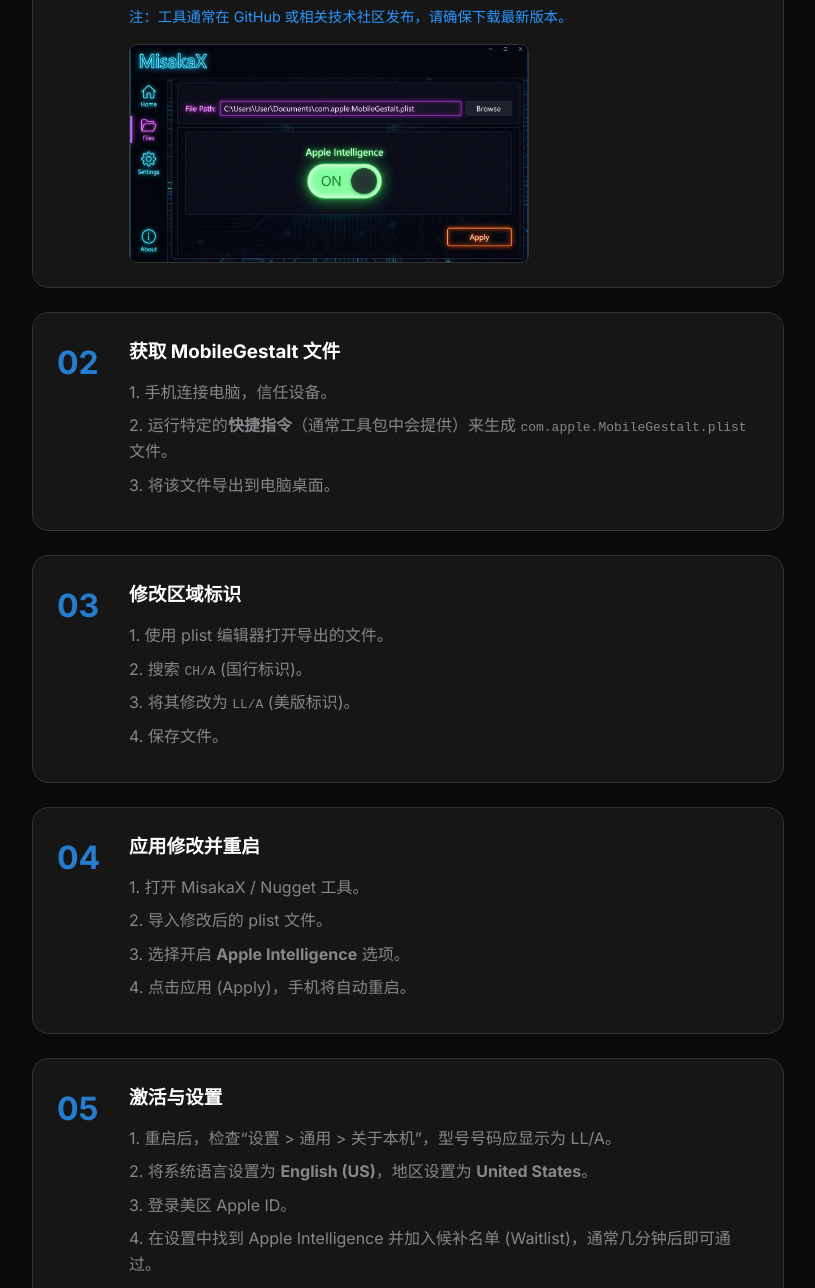
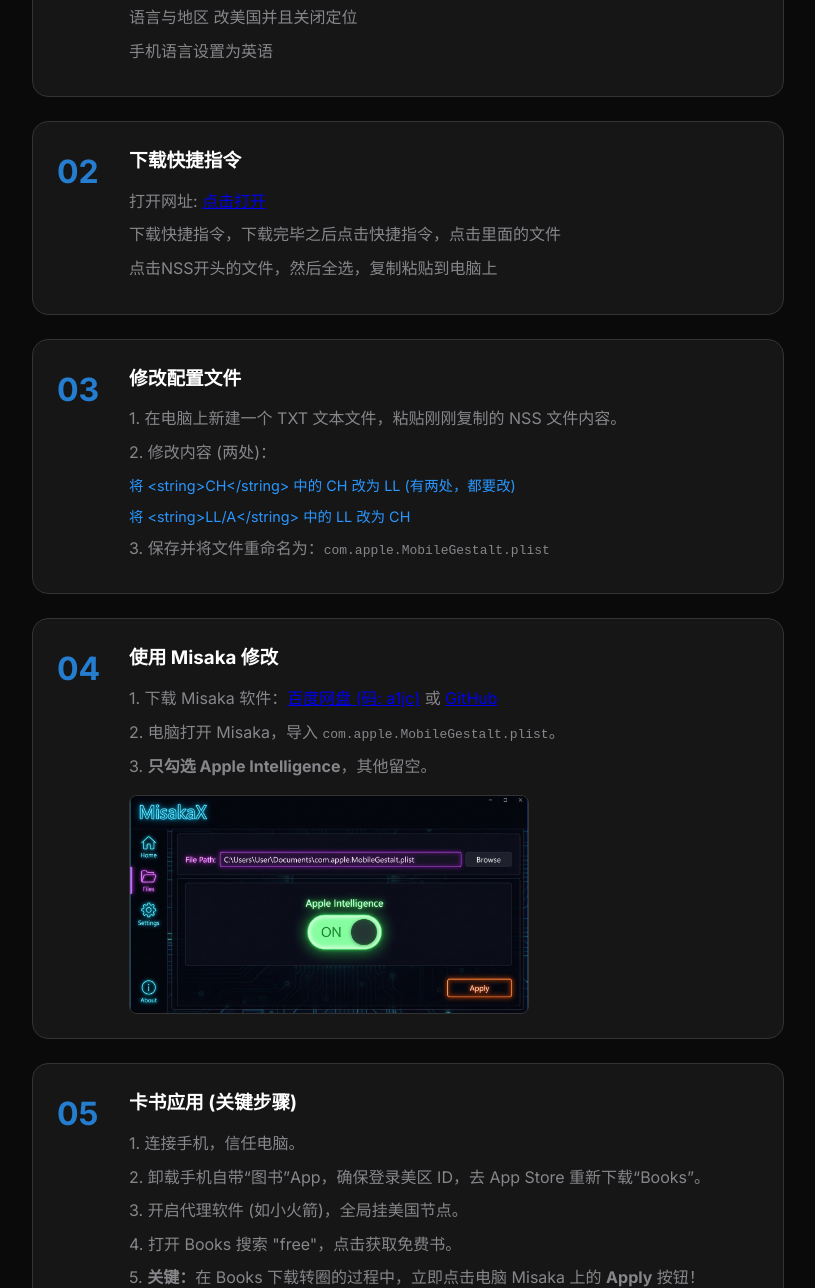
Before and after one commit to AmazingRobin/iPhoneAiGuider, a plain HTML site: page index.html in a window 1280 px wide. Shown: the part 913-2201 px from the top of the page, without its empty margins (232-1047 px from the left). Drawn offline with Linux system fonts and the light colour scheme.

Commit message:
Add steps 3-8 from user readme

```diff
--- a/index.html
+++ b/index.html
@@ -75,56 +75,91 @@
                 <div class="step-card">
                     <div class="step-number">01</div>
                     <div class="step-content">
-                        <h3>下载并安装工具</h3>
-                        <p>在电脑上下载 <strong>MisakaX</strong> 或 <strong>Nugget</strong> 工具。这些工具利用系统漏洞修改配置。</p>
-                        <p class="note">注：工具通常在 GitHub 或相关技术社区发布，请确保下载最新版本。</p>
-                        <img src="images/misakax_ui.png" alt="MisakaX Interface" class="step-image">
+                        <h3>简单设置</h3>
+                        <p>手机设置里，查找手机关闭</p>
+                        <p>语言与地区 改美国并且关闭定位</p>
+                        <p>手机语言设置为英语</p>
                     </div>
                 </div>
 
                 <div class="step-card">
                     <div class="step-number">02</div>
                     <div class="step-content">
-                        <h3>获取 MobileGestalt 文件</h3>
-                        <p>1. 手机连接电脑，信任设备。</p>
-                        <p>2. 运行特定的<strong>快捷指令</strong>（通常工具包中会提供）来生成 <code>com.apple.MobileGestalt.plist</code> 文件。</p>
-                        <p>3. 将该文件导出到电脑桌面。</p>
+                        <h3>下载快捷指令</h3>
+                        <p>打开网址: <a href="https://icloud.com/shortcuts/0002e5bd9b7842bda3c2a83ad82033c9" target="_blank">点击打开</a></p>
+                        <p>下载快捷指令，下载完毕之后点击快捷指令，点击里面的文件</p>
+                        <p>点击NSS开头的文件，然后全选，复制粘贴到电脑上</p>
                     </div>
                 </div>
 
                 <div class="step-card">
                     <div class="step-number">03</div>
                     <div class="step-content">
-                        <h3>修改区域标识</h3>
-                        <p>1. 使用 plist 编辑器打开导出的文件。</p>
-                        <p>2. 搜索 <code>CH/A</code> (国行标识)。</p>
-                        <p>3. 将其修改为 <code>LL/A</code> (美版标识)。</p>
-                        <p>4. 保存文件。</p>
+                        <h3>修改配置文件</h3>
+                        <p>1. 在电脑上新建一个 TXT 文本文件，粘贴刚刚复制的 NSS 文件内容。</p>
+                        <p>2. 修改内容 (两处)：</p>
+                        <p class="note">将 &lt;string&gt;CH&lt;/string&gt; 中的 CH 改为 LL (有两处，都要改)</p>
+                        <p class="note">将 &lt;string&gt;LL/A&lt;/string&gt; 中的 LL 改为 CH</p>
+                        <p>3. 保存并将文件重命名为：<code>com.apple.MobileGestalt.plist</code></p>
                     </div>
                 </div>
 
                 <div class="step-card">
                     <div class="step-number">04</div>
                     <div class="step-content">
-                        <h3>应用修改并重启</h3>
-                        <p>1. 打开 MisakaX / Nugget 工具。</p>
-                        <p>2. 导入修改后的 plist 文件。</p>
-                        <p>3. 选择开启 <strong>Apple Intelligence</strong> 选项。</p>
-                        <p>4. 点击应用 (Apply)，手机将自动重启。</p>
+                        <h3>使用 Misaka 修改</h3>
+                        <p>1. 下载 Misaka 软件：<a href="https://pan.baidu.com/s/1tIr6GtVjC1veXKBDQ0bbqw?pwd=a1jc" target="_blank">百度网盘 (码: a1jc)</a> 或 <a href="https://github.com/straight-tamago/misaka26/releases" target="_blank">GitHub</a></p>
+                        <p>2. 电脑打开 Misaka，导入 <code>com.apple.MobileGestalt.plist</code>。</p>
+                        <p>3. <strong>只勾选 Apple Intelligence</strong>，其他留空。</p>
+                        <img src="images/misakax_ui.png" alt="Misaka Interface" class="step-image">
                     </div>
                 </div>
 
                 <div class="step-card">
                     <div class="step-number">05</div>
                     <div class="step-content">
-                        <h3>激活与设置</h3>
-                        <p>1. 重启后，检查“设置 > 通用 > 关于本机”，型号号码应显示为 LL/A。</p>
-                        <p>2. 将系统语言设置为 <strong>English (US)</strong>，地区设置为 <strong>United States</strong>。</p>
-                        <p>3. 登录美区 Apple ID。</p>
-                        <p>4. 在设置中找到 Apple Intelligence 并加入候补名单 (Waitlist)，通常几分钟后即可通过。</p>
-                        <img src="images/apple_intelligence_settings.png" alt="Apple Intelligence Settings" class="step-image">
+                        <h3>卡书应用 (关键步骤)</h3>
+                        <p>1. 连接手机，信任电脑。</p>
+                        <p>2. 卸载手机自带“图书”App，确保登录美区 ID，去 App Store 重新下载“Books”。</p>
+                        <p>3. 开启代理软件 (如小火箭)，全局挂美国节点。</p>
+                        <p>4. 打开 Books 搜索 "free"，点击获取免费书。</p>
+                        <p>5. <strong>关键：</strong>在 Books 下载转圈的过程中，立即点击电脑 Misaka 上的 <strong>Apply</strong> 按钮！</p>
+                        <p>6. 手机会自动重启。</p>
                     </div>
                 </div>
+
+                <div class="step-card">
+                    <div class="step-number">06</div>
+                    <div class="step-content">
+                        <h3>检查功能</h3>
+                        <p>重启后进入设置，查看是否有 <strong>Apple Intelligence & Siri</strong>。</p>
+                        <p>如果有，点击进入。确保系统语言和 Siri 语言都设置为 <strong>English (US)</strong>。</p>
+                        <p>切记不要选中文，否则无法使用。</p>
+                    </div>
+                </div>
+
+                <div class="step-card">
+                    <div class="step-number">07</div>
+                    <div class="step-content">
+                        <h3>下载与激活</h3>
+                        <p>进入 Apple Intelligence 页面，点击加入/开启。</p>
+                        <p>系统会自动下载组件 (约 5-10 分钟)。</p>
+                        <p>看到完整 AI 面板即代表成功！</p>
+                        <img src="images/apple_intelligence_settings.png" alt="AI Settings" class="step-image">
+                    </div>
+                </div>
+
+                <div class="step-card">
+                    <div class="step-number">08</div>
+                    <div class="step-content">
+                        <h3>体验 AI</h3>
+                        <p>短按侧边键即可呼出新版 Siri。</p>
+                        <p>体验 Rewrite, Image Playground, Genmoji 等功能。</p>
+                        <p>恭喜完成！🎉</p>
+                    </div>
+                </div>
+
+
             </section>
 
             <section class="faq">
```
